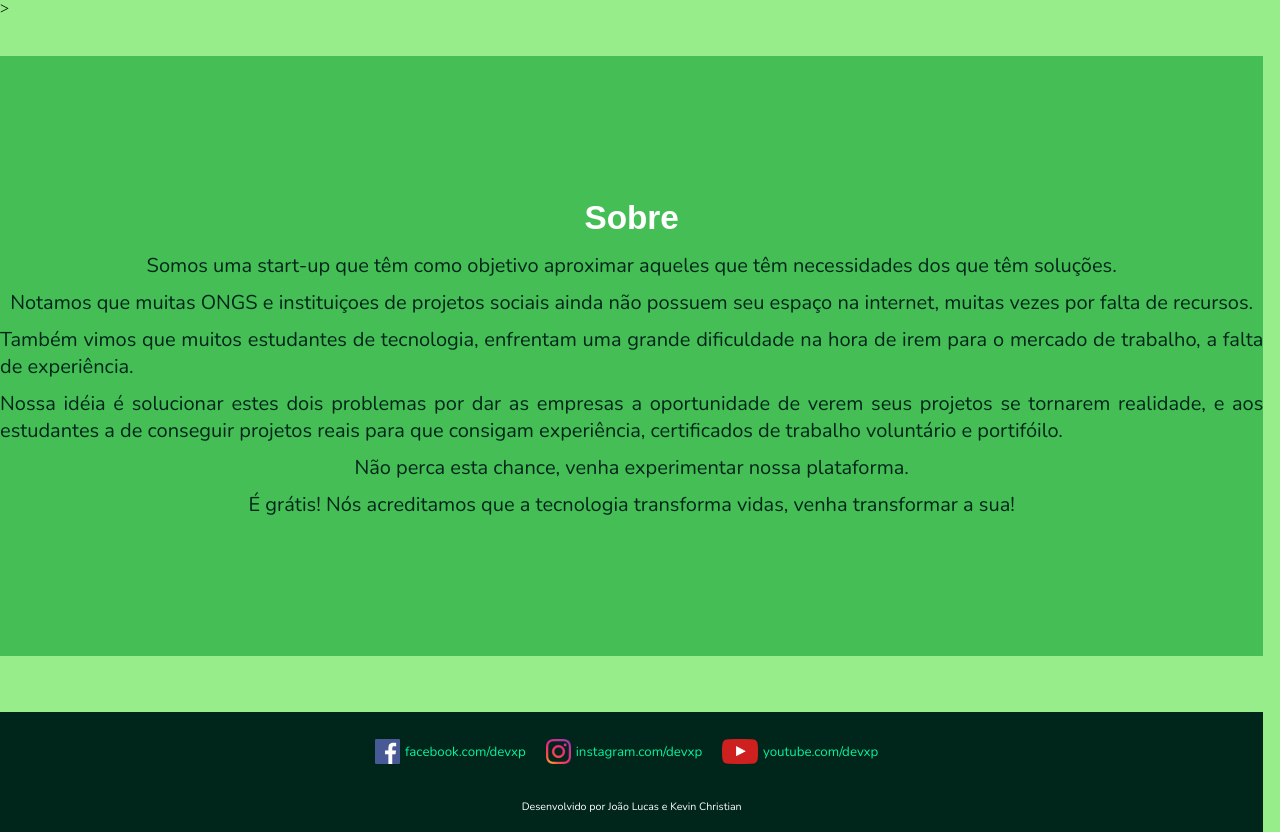
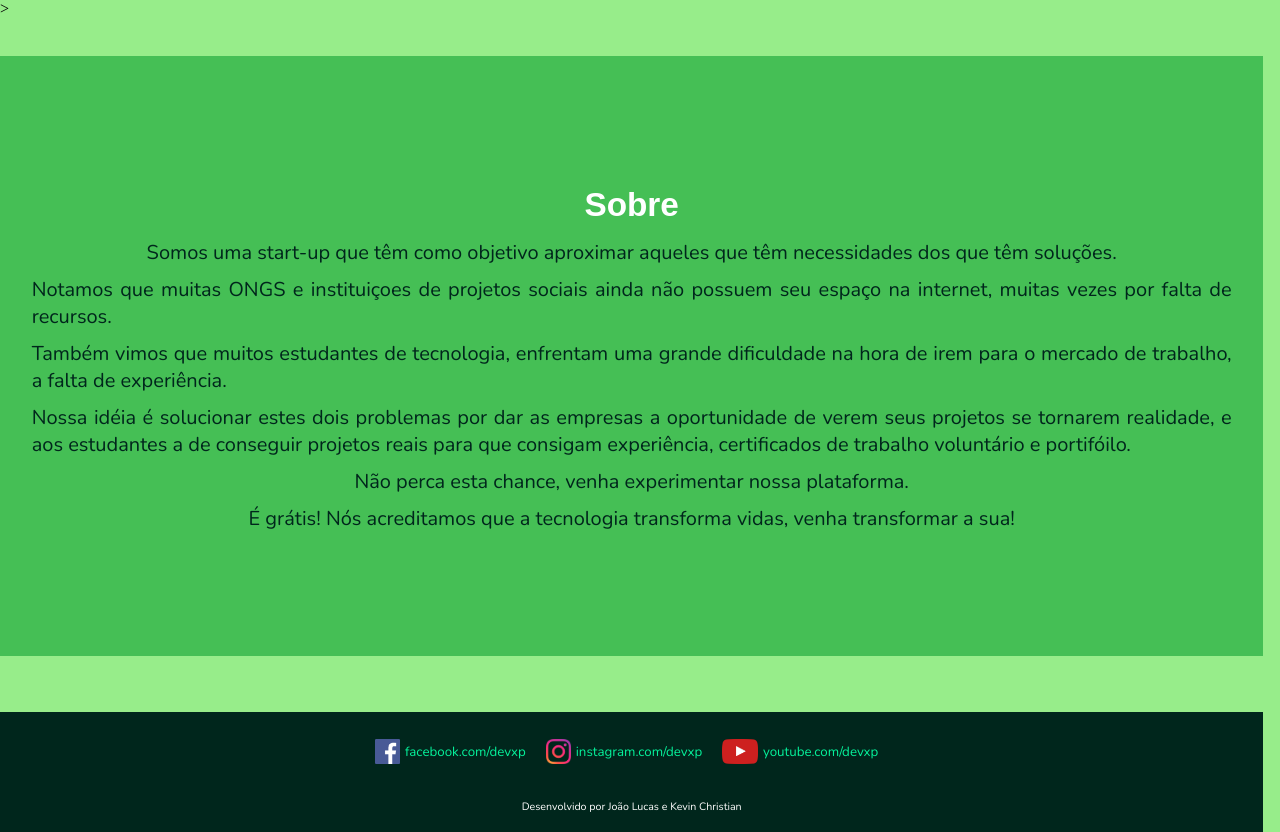
Before and after one commit to joao-lucasilva/DevXP, a Django app: page /sobre in a window 1280 px wide. Shown: the part 64-896 px from the top of the page. Run offline with Django 3.2, Linux system fonts and the light colour scheme; parts of the project's set-up code (start-up, migrations or seed data) failed here and were passed over; some web fonts are replaced.

Commit message:
Melhor p na pagina sobre

```diff
--- a/website/static/css/sobre.css
+++ b/website/static/css/sobre.css
@@ -73,6 +73,7 @@ header p{
     font-family: 'Nunito', sans-serif;
     font-size: 15pt;
     text-align: justify;
+    max-width: 1200px;
     margin: 5px 0;
 }
 
```
